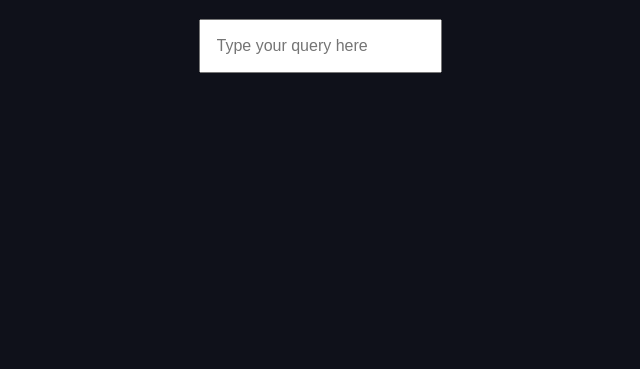
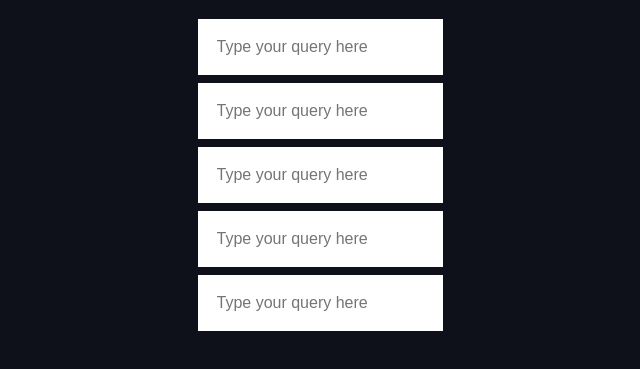
Before and after one commit to eduwebpl/css-techniki-pracy, a plain HTML site: page 44/index.html in a window 1280 px wide. Shown: the part 63-432 px from the top of the page, without its empty margins (320-960 px from the left). Drawn offline with Linux system fonts and the light colour scheme.

Commit message:
44-finish

```diff
--- a/44/index.html
+++ b/44/index.html
@@ -12,12 +12,39 @@
 <body>
  <h1>Focus styles</h1>
 
- <input placeholder="Type your query here">
+ <div class="container">
+  <input type="text" placeholder="Type your query here">
+  <input type="text" placeholder="Type your query here">
+  <input type="text" placeholder="Type your query here">
+  <input type="text" placeholder="Type your query here">
+  <input type="text" placeholder="Type your query here">
+ </div>
+
  <style>
+
+  .container {
+   display: flex;
+   flex-direction: column;
+   align-items: center;
+  }
+
+  .container:focus-within {
+   /* background: #ddd; */
+  }
+
   input {
    padding: 1rem;
    font-size: 1rem;
+   margin-bottom: 0.5rem;
+   outline: none;
+   border: 0.2rem solid transparent;
   }
+
+  input:focus-visible {
+    border: 0.2rem solid var(--blue);
+  }
+
+
  </style>
 </body>
 
```
